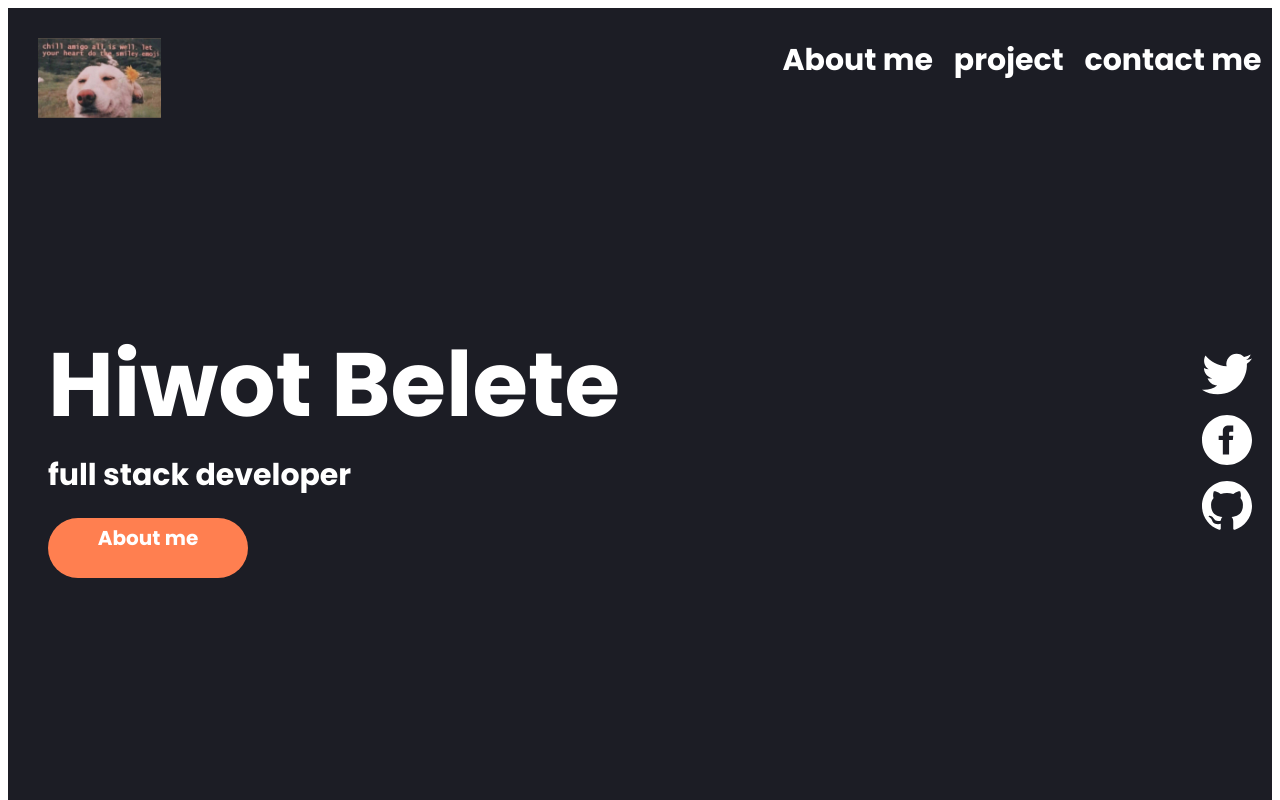
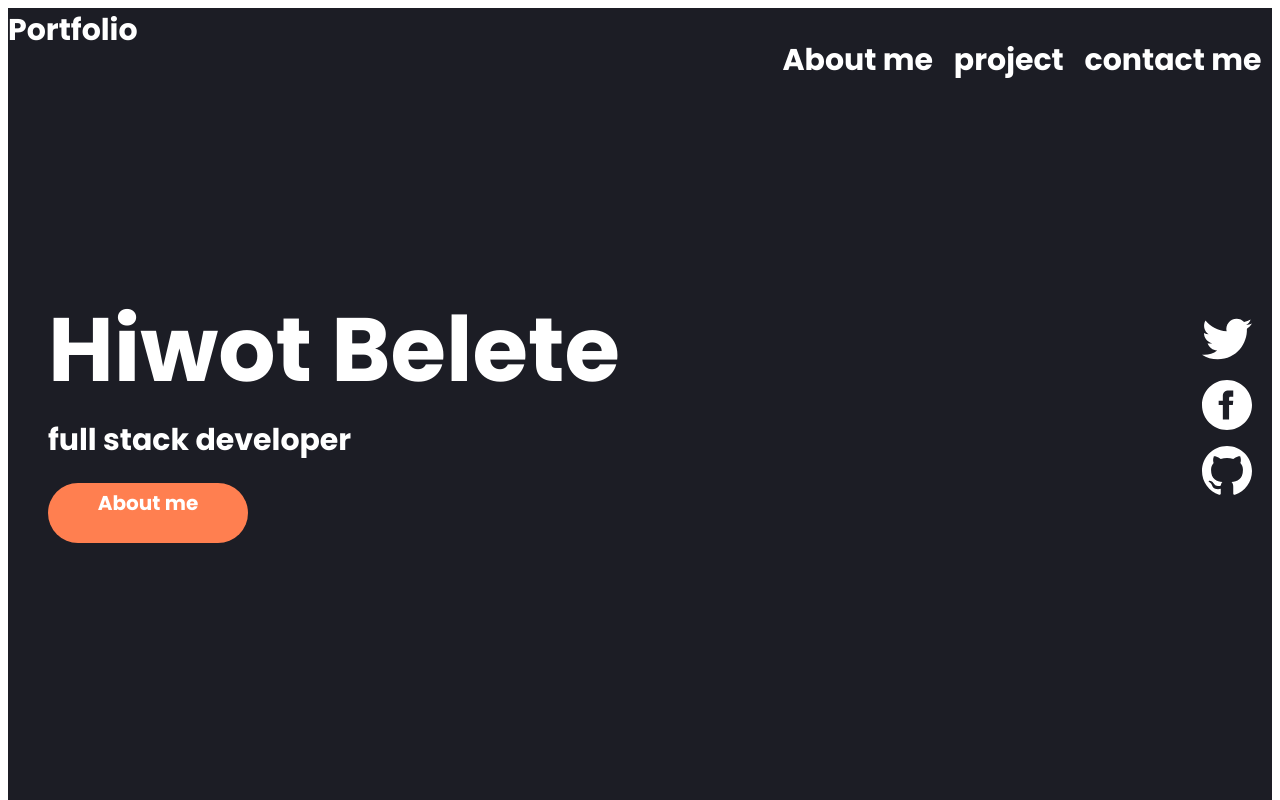
Before and after one commit to zoebelete/portfolio, a plain HTML site: page index.html in a window 1280 px wide. Shown: the top 800 px of the page. Drawn offline with Linux system fonts and the light colour scheme.

Commit message:
change logo

```diff
--- a/index.html
+++ b/index.html
@@ -17,7 +17,7 @@
 <body>
     <section class="hero">
 <nav>
-   <img class="logo" src="src/images/photo_2020-12-24_03-44-16.jpg" alt="Hiwot belete's logo">
+   <p>Portfolio</p>
     <ul id="nav-list">
         <li> <a href="#about-me">About me </a> </li>
         <li> <a href="#project">project</a> </li>
```
